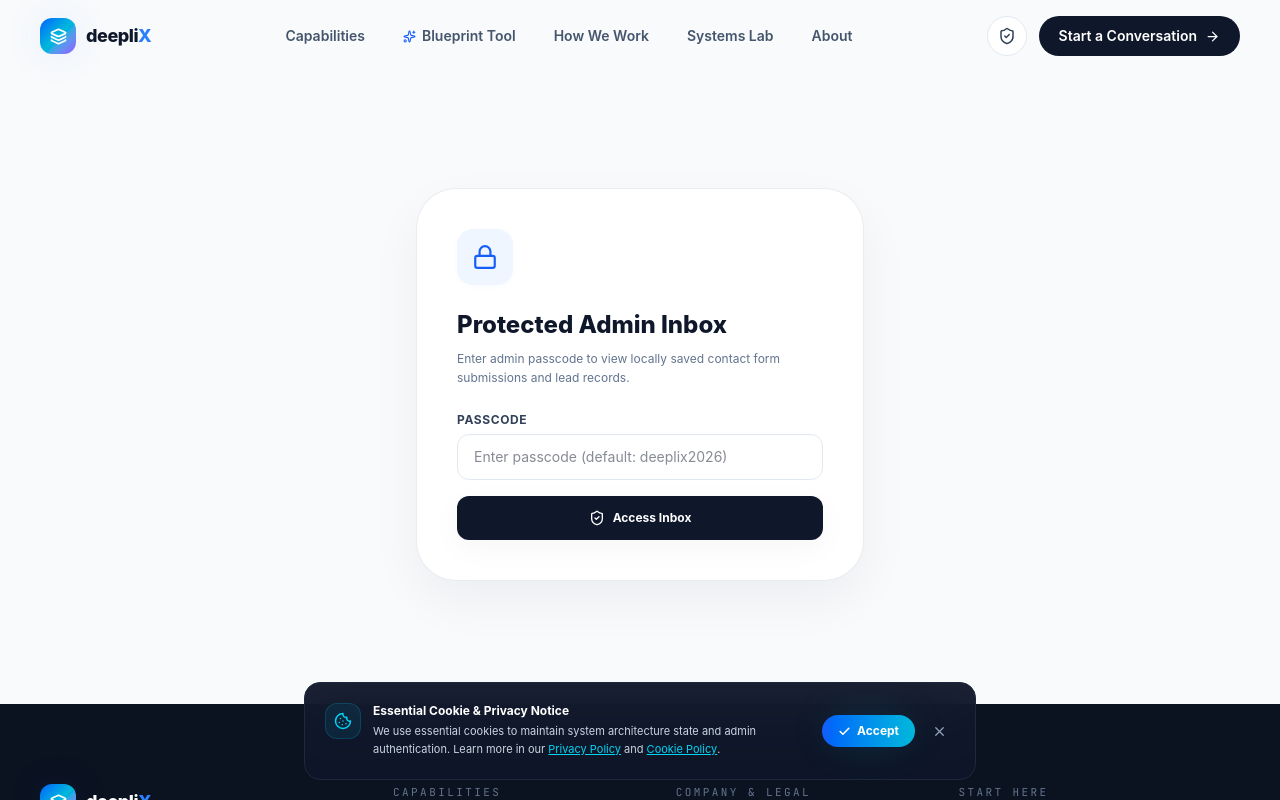
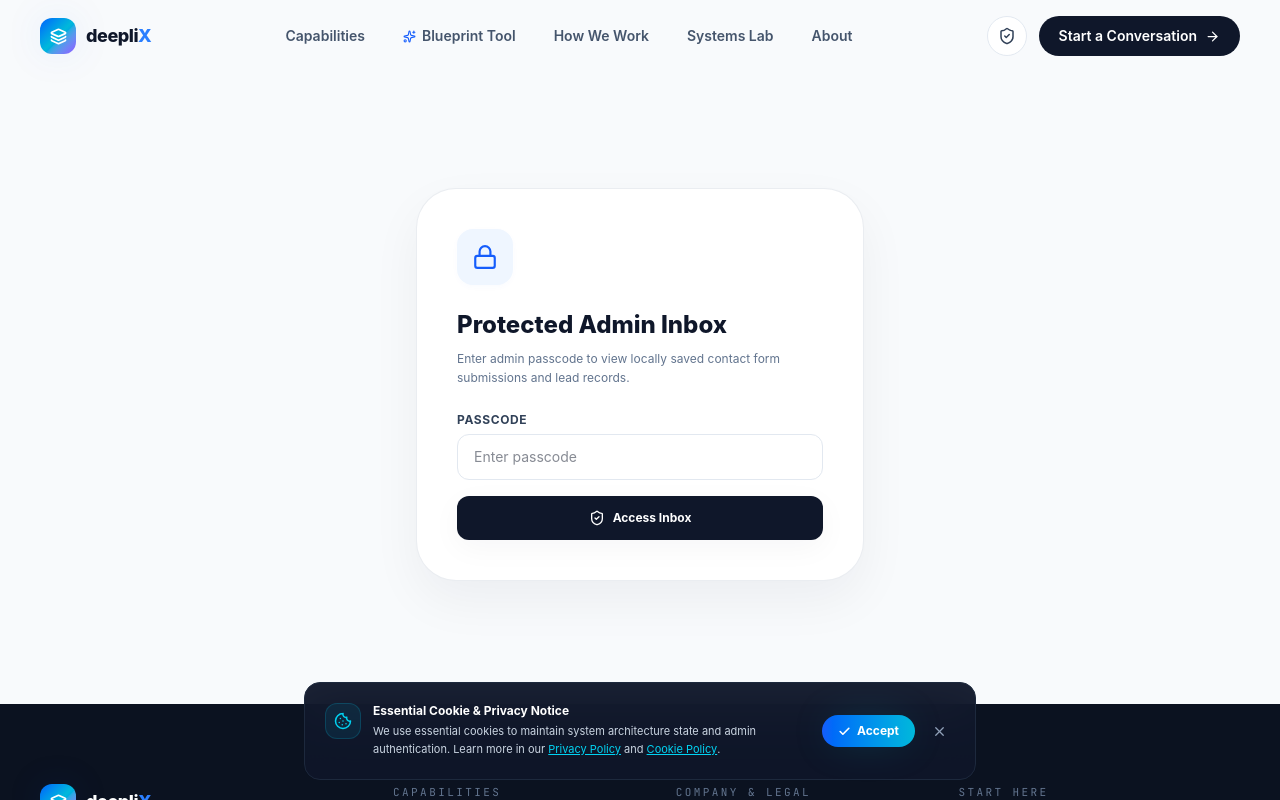
Before and after one commit to deepakvalmani/deepliX, a React (Vite) app: page / in a window 1280 px wide. Both pictures are taken after a click on the button 1006 px from the left and 36 px from the top of the page. Shown: the top 800 px of the page. Built offline with nearby package versions, Linux system fonts and the light colour scheme.

Commit message:
updated privacy policy and cookies , added admin portal

```diff
--- a/src/pages/AdminView.tsx
+++ b/src/pages/AdminView.tsx
@@ -166,7 +166,7 @@ export const AdminView: React.FC<AdminViewProps> = ({ onNavigate }) => {
                 type="password"
                 value={passcode}
                 onChange={(e) => setPasscode(e.target.value)}
-                placeholder="Enter passcode (default: deeplix2026)"
+                placeholder="Enter passcode "//(default: deeplix2026)
                 data-testid="admin-passcode-input"
                 className="mt-1.5 w-full rounded-xl border border-slate-200 px-4 py-3 text-sm text-[#0F172A] focus:border-blue-600 focus:outline-none focus:ring-1 focus:ring-blue-600"
               />
```
